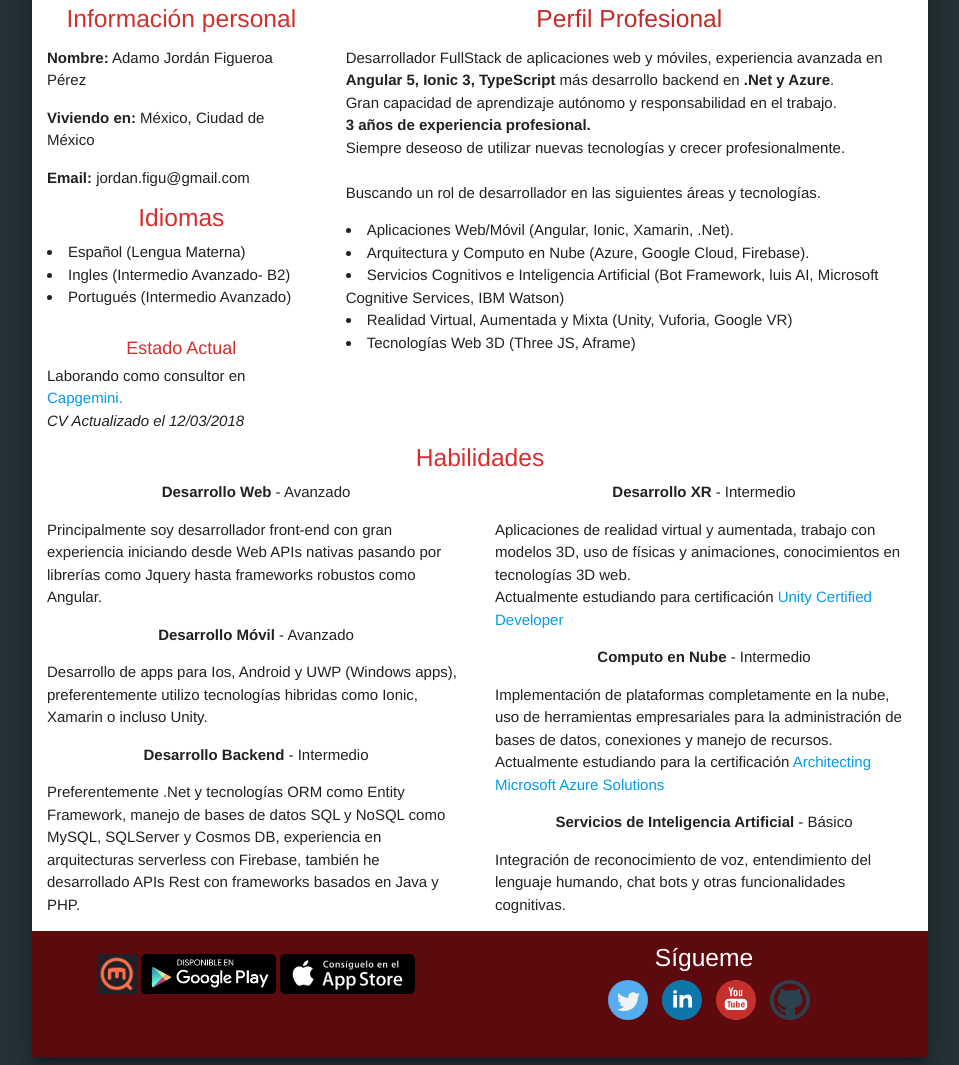
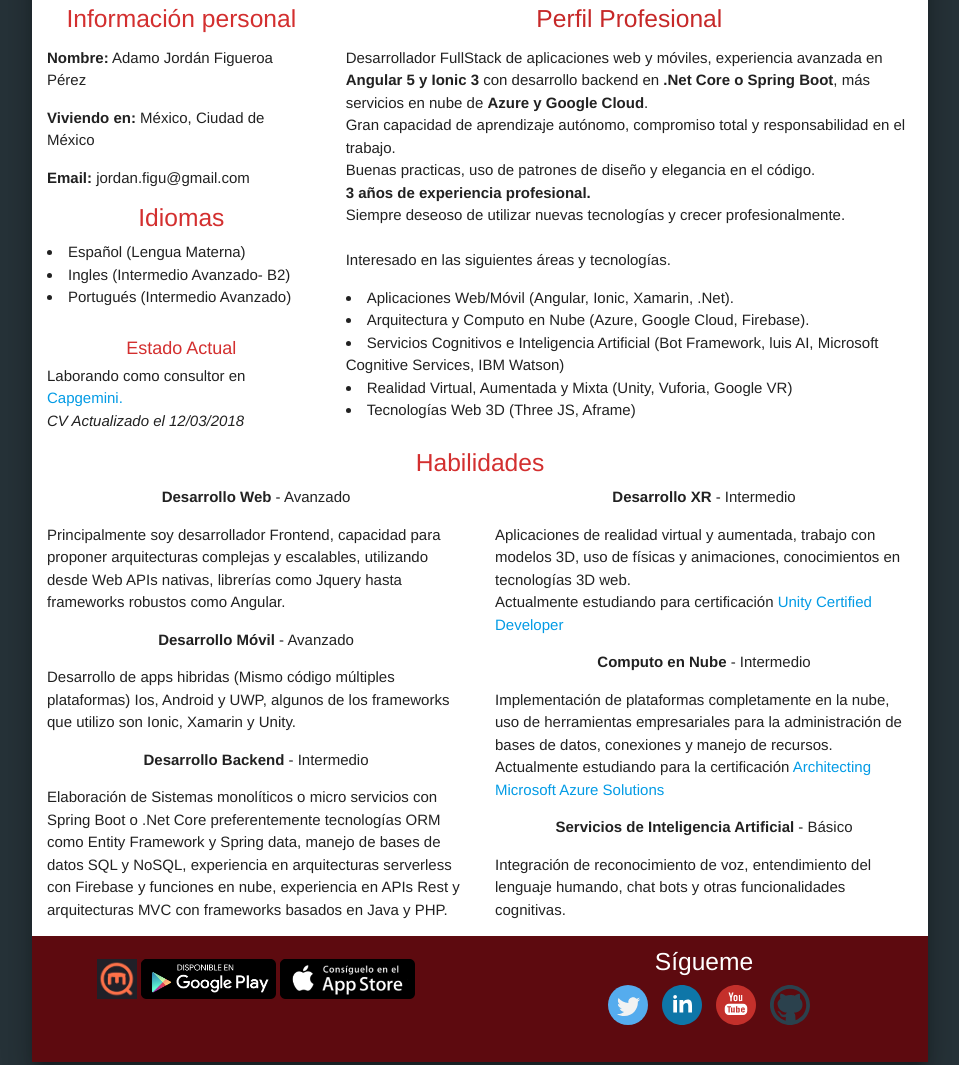
Before and after one commit to adamofig/adamofig-resume, a plain HTML site: page index.html in a window 1280 px wide. Shown: the part 315-1380 px from the top of the page, without its empty margins (160-1119 px from the left). Drawn offline with nearby package versions, Linux system fonts and the light colour scheme.

Commit message:
actualizando

```diff
--- a/contenido/yo.html
+++ b/contenido/yo.html
@@ -34,15 +34,17 @@
       <div class="row medium-container">
         <p>
           Desarrollador FullStack de aplicaciones web y móviles, experiencia avanzada en
-          <b> Angular 5, Ionic 3, TypeScript</b> más desarrollo backend en
-          <b>.Net y Azure</b>.
+          <b> Angular 5 y Ionic 3</b> con desarrollo backend en
+          <b>.Net Core o Spring Boot</b>, más servicios en nube de
+          <b>Azure y Google Cloud</b>.
 
-          <br/>Gran capacidad de aprendizaje autónomo y responsabilidad en el trabajo.
+          <br/>Gran capacidad de aprendizaje autónomo, compromiso total y responsabilidad en el trabajo.
+          <br>Buenas practicas, uso de patrones de diseño y elegancia en el código.
           <br/>
           <b>3 años de experiencia profesional.</b>
           <br/>Siempre deseoso de utilizar nuevas tecnologías y crecer profesionalmente.
           <br>
-          <br/>Buscando un rol de desarrollador en las siguientes áreas y tecnologías.
+          <br/>Interesado en las siguientes áreas y tecnologías.
 
 
           <li>Aplicaciones Web/Móvil (Angular, Ionic, Xamarin, .Net).</li>
@@ -67,22 +69,24 @@
         <div class="center">
           <b>Desarrollo Web</b> - Avanzado</div>
         <p>
-          Principalmente soy desarrollador front-end con gran experiencia iniciando desde Web APIs nativas pasando por librerías como
-          Jquery hasta frameworks robustos como Angular.
+          Principalmente soy desarrollador Frontend, capacidad para proponer arquitecturas complejas y escalables, utilizando desde
+          Web APIs nativas, librerías como Jquery hasta frameworks robustos como Angular.
         </p>
 
         <div class="center">
           <b>Desarrollo Móvil</b> - Avanzado</div>
         <p>
-          Desarrollo de apps para Ios, Android y UWP (Windows apps), preferentemente utilizo tecnologías hibridas como Ionic, Xamarin
-          o incluso Unity.
+          Desarrollo de apps hibridas (Mismo código múltiples plataformas) Ios, Android y UWP, algunos de los frameworks que utilizo
+          son Ionic, Xamarin y Unity.
         </p>
         <div class="center">
           <b>Desarrollo Backend</b> - Intermedio</div>
         <p>
-          <p>Preferentemente .Net y tecnologías ORM como Entity Framework, manejo de bases de datos SQL y NoSQL como MySQL,
-            SQLServer y Cosmos DB, experiencia en arquitecturas serverless con Firebase, también he desarrollado APIs Rest
-            con frameworks basados en Java y PHP.</p>
+          <p>Elaboración de Sistemas monolíticos o micro servicios con Spring Boot o .Net Core preferentemente tecnologías ORM
+            como Entity Framework y Spring data, manejo de bases de datos SQL y NoSQL, experiencia en arquitecturas serverless
+            con Firebase y funciones en nube, experiencia en APIs Rest y arquitecturas MVC con frameworks basados en Java
+            y PHP.
+          </p>
         </p>
       </div>
     </div>
```
Also changed, not shown: contenido/desarrollador.html (+13 -11 lines), contenido/experiencia.html (+16 -17 lines).
